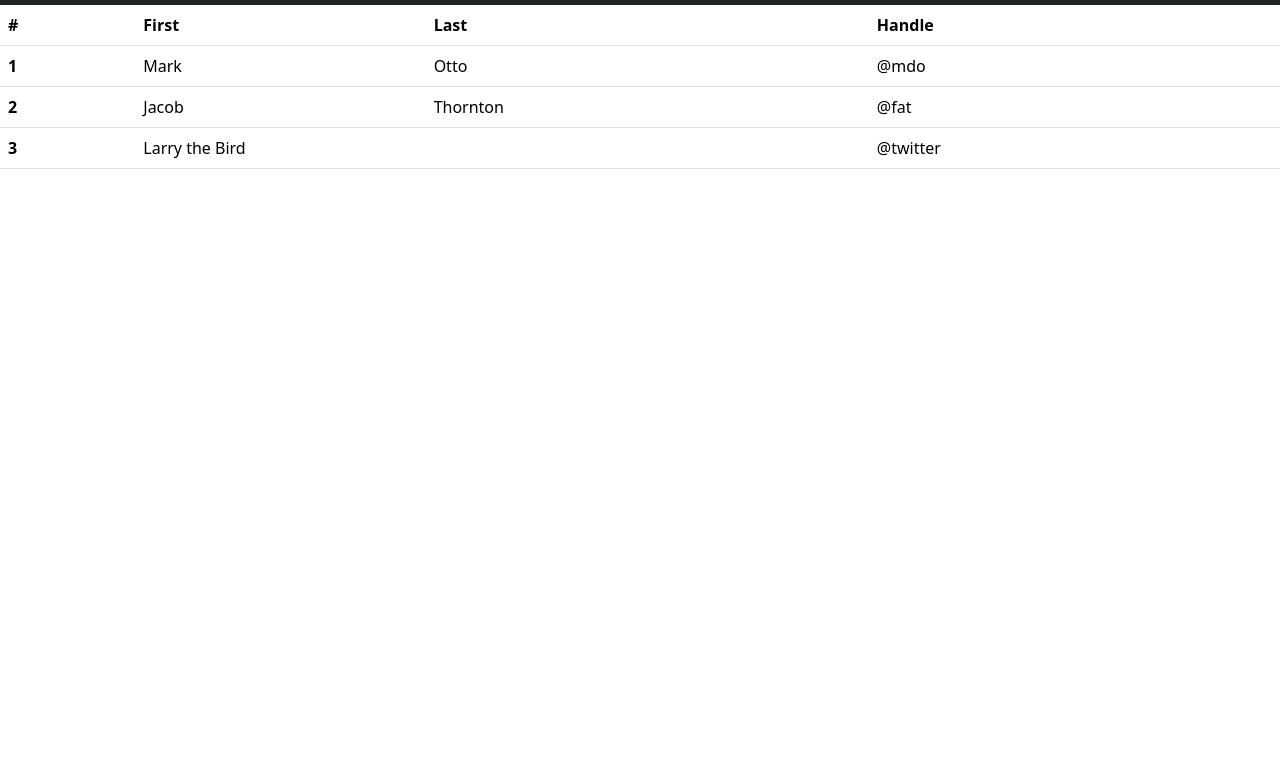
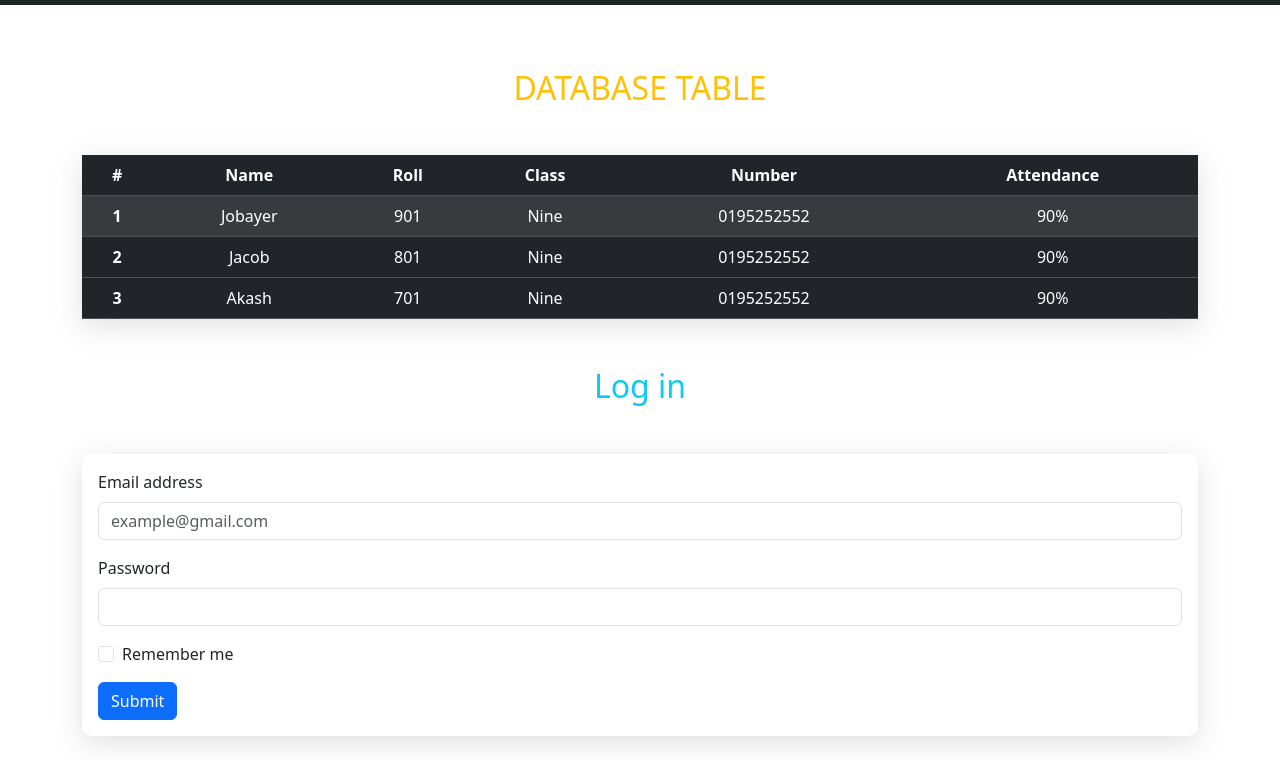
Before and after one commit to jobayer-alam-24/batch-14-class-18, a plain HTML site: page index.html in a window 1280 px wide. Shown: the part 71-831 px from the top of the page. Before the commit the page ends 800 px from the top, so only its background shows below. Drawn offline with nearby package versions, Linux system fonts and the light colour scheme.

Commit message:
Bootstrap table-form-navbar practice

```diff
--- a/index.html
+++ b/index.html
@@ -8,6 +8,7 @@
     <link href="https://cdn.jsdelivr.net/npm/bootstrap@5.3.3/dist/css/bootstrap.min.css" rel="stylesheet"
     integrity="sha384-QWTKZyjpPEjISv5WaRU9OFeRpok6YctnYmDr5pNlyT2bRjXh0JMhjY6hW+ALEwIH" crossorigin="anonymous">
     <link rel="stylesheet" href="style.css">
+    <link rel="stylesheet" href="https://cdnjs.cloudflare.com/ajax/libs/font-awesome/6.5.1/css/all.min.css" integrity="sha512-DTOQO9RWCH3ppGqcWaEA1BIZOC6xxalwEsw9c2QQeAIftl+Vegovlnee1c9QX4TctnWMn13TZye+giMm8e2LwA==" crossorigin="anonymous" referrerpolicy="no-referrer" />
 </head>
 
 <body>
@@ -78,43 +79,71 @@
             </div>
         </div>
     </nav>
-
-    <section>
-        <table class="table">
+    <section class="section-1">
+        <div class="container">
+            <h2 class="text-center text-warning my-5 top-head">DATABASE TABLE</h2>
+            <table class="table text-center table-dark table-hover con-for-table">
                 <thead>
                     <tr>
                         <th scope="col">#</th>
-                    <th scope="col">First</th>
-                    <th scope="col">Last</th>
-                    <th scope="col">Handle</th>
+                        <th scope="col">Name</th>
+                        <th scope="col">Roll</th>
+                        <th scope="col">Class</th>
+                        <th scope="col">Number</th>
+                        <th scope="col">Attendance</th>
                     </tr>
                 </thead>
                 <tbody>
-                <tr>
+                    <tr class="table-active">
                         <th scope="row">1</th>
-                    <td>Mark</td>
-                    <td>Otto</td>
-                    <td>@mdo</td>
+                        <td>Jobayer</td>
+                        <td>901</td>
+                        <td>Nine</td>
+                        <td>0195252552</td>
+                        <td>90%</td>
                     </tr>
                     <tr>
                         <th scope="row">2</th>
                         <td>Jacob</td>
-                    <td>Thornton</td>
-                    <td>@fat</td>
+                        <td>801</td>
+                        <td>Nine</td>
+                        <td>0195252552</td>
+                        <td>90%</td>
                     </tr>
                     <tr>
                         <th scope="row">3</th>
-                    <td colspan="2">Larry the Bird</td>
-                    <td>@twitter</td>
+                        <td>Akash</td>
+                        <td>701</td>
+                        <td>Nine</td>
+                        <td>0195252552</td>
+                        <td>90%</td>
                     </tr>
                 </tbody>
             </table>
+        </div>
     </section>
-
-
+    <section class="section-2 container mt-5 mb-4">
+        <h2 class="text-center text-info my-5 top-head">Log in</h2>
+        <div class="form-sec p-3">
+            <form>
+                <div class="mb-3">
+                  <label for="exampleInputEmail1" class="form-label">Email address</label>
+                  <input type="email" class="form-control" id="exampleInputEmail1" aria-describedby="emailHelp" placeholder="example@gmail.com">
+                </div>
+                <div class="mb-3">
+                  <label for="exampleInputPassword1" class="form-label">Password</label>
+                  <input type="password" class="form-control" id="exampleInputPassword1">
+                </div>
+                <div class="mb-3 form-check">
+                  <input type="checkbox" class="form-check-input" id="exampleCheck1">
+                  <label class="form-check-label" for="exampleCheck1">Remember me</label>
+                </div>
+                <button type="submit" class="btn btn-primary">Submit</button>
+              </form>
+        </div>
+    </section>
 <script src="https://cdn.jsdelivr.net/npm/bootstrap@5.3.3/dist/js/bootstrap.bundle.min.js"
 integrity="sha384-YvpcrYf0tY3lHB60NNkmXc5s9fDVZLESaAA55NDzOxhy9GkcIdslK1eN7N6jIeHz"
 crossorigin="anonymous"></script>
 </body>
-
 </html>
--- a/style.css
+++ b/style.css
@@ -1,6 +1,16 @@
 .nav-color{
     background-color: #1D2625;
 }
-.input-focus{
-    outline: none;
+.section-1{
+    margin-top: 5%;
 }
+.top-head{
+    letter-spacing: 1.8;
+}
+.con-for-table,
+.form-sec{
+    box-shadow: rgba(100, 100, 111, 0.2) 0px 7px 29px 0px;
+}
+.form-sec{
+    border-radius: 10px;
+}
```
Lines whose indentation alone changed are shown as unchanged.
